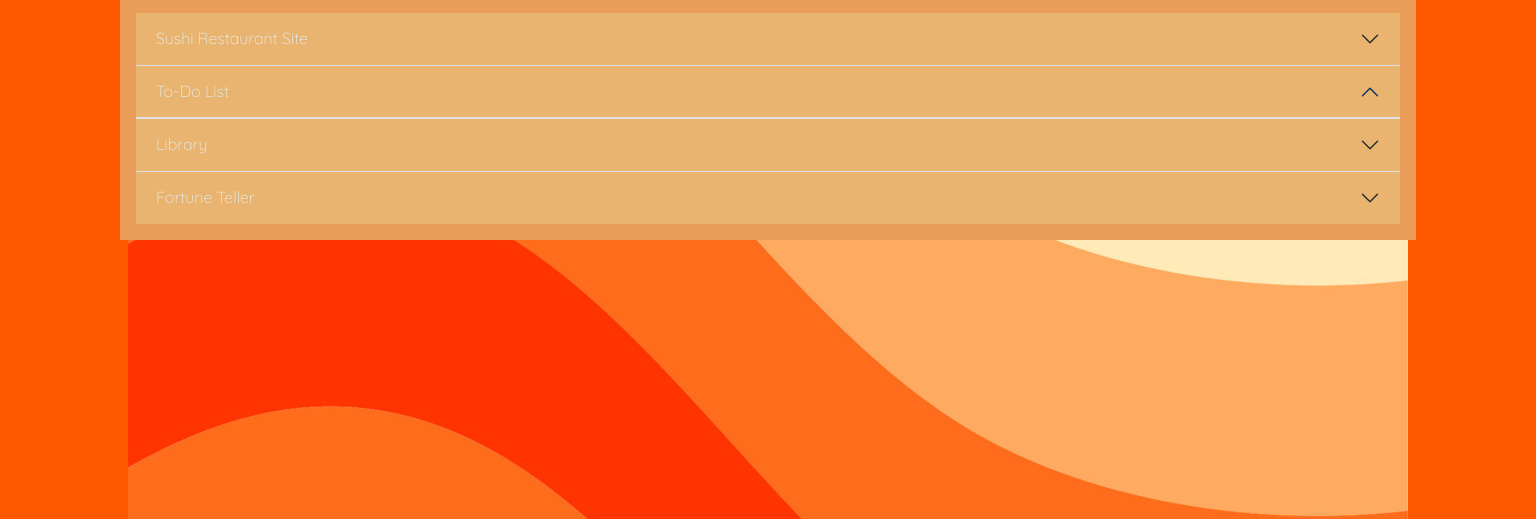
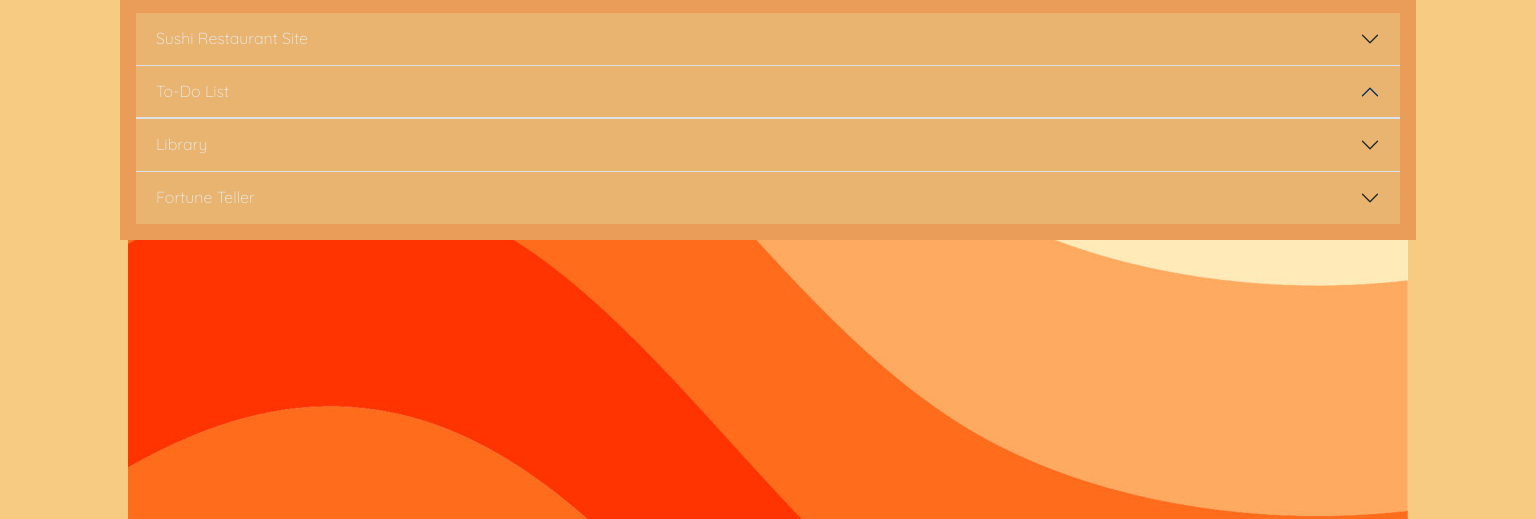
Before and after one commit to MsMedy/MsMedy.github.io, a plain HTML site: page portfolio_page.html in a window 1536 px wide. Shown: the part 211-730 px from the top of the page. Drawn offline with nearby package versions, Linux system fonts and the light colour scheme.

Commit message:
Update portfolio_page_stylesheet.css

```diff
--- a/portfolio_page_stylesheet.css
+++ b/portfolio_page_stylesheet.css
@@ -149,7 +149,7 @@ a.port-code:hover{
 
 
     body{
-       background-color: rgb(255, 89, 0);
+       background-color: #f7cc82;
     }
 
     #background-img{
```
